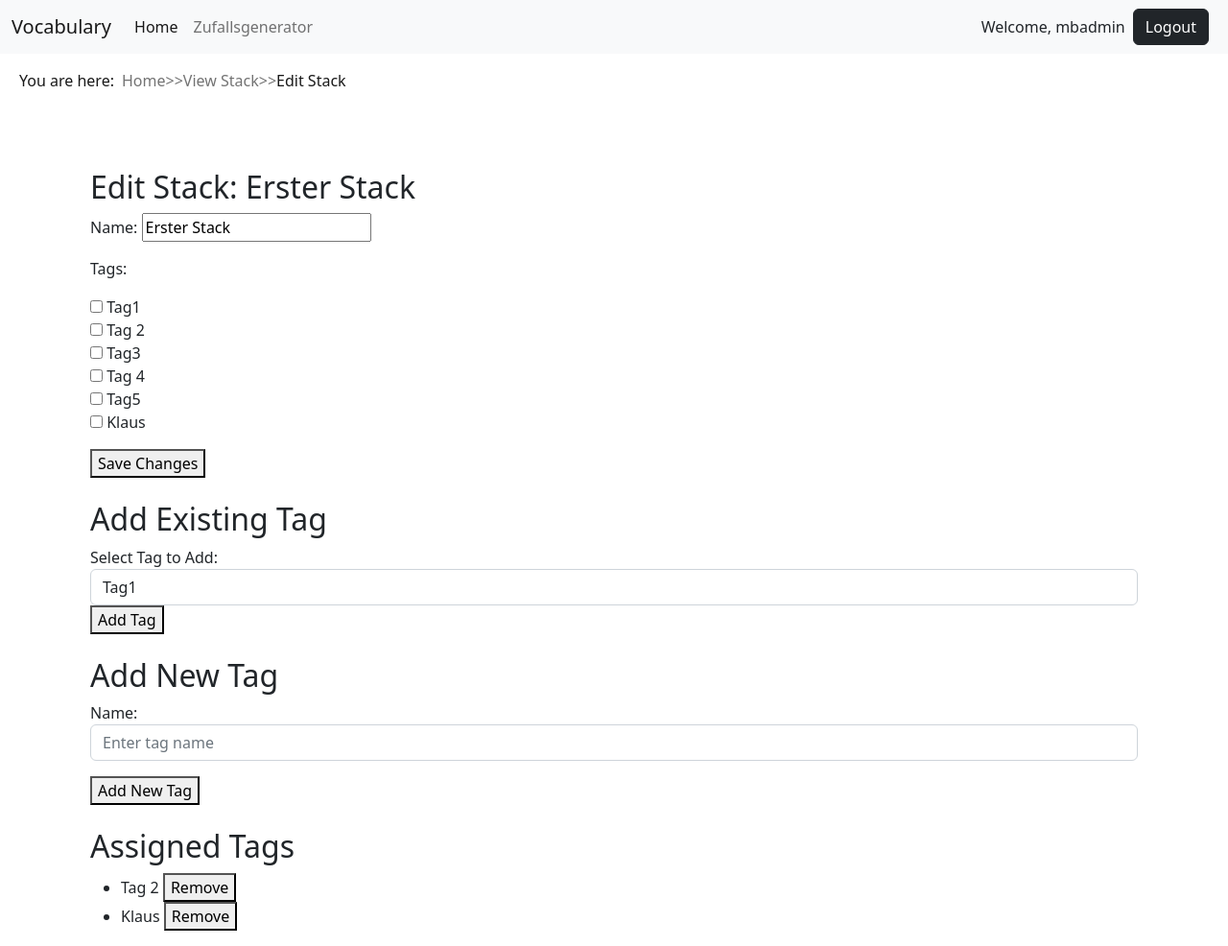
After one commit to mbihrle/vocabulary_trainer_django, a Django app: page /stack/20/edit_stack/ in a window 1280 px wide. The commit adds this page. Shown: the whole page at 96% size. Run offline with Django 5.2, Linux system fonts and the light colour scheme; a user stored in the database is signed in; data comes from the database, SQL or seed files in the repository; both versions use the stored data as it was after the commit.

Commit message:
basics of stack tagging

```diff
--- a/voc_trainer/vocab/admin.py
+++ b/voc_trainer/vocab/admin.py
@@ -1,7 +1,9 @@
 from django.contrib import admin
 
 # Register your models here.
-from .models import Card, Stack
+from .models import Card, Stack, Tag, StackTag
 
 admin.site.register(Card)
 admin.site.register(Stack)
+admin.site.register(Tag)
+admin.site.register(StackTag)
--- a/voc_trainer/vocab/forms.py
+++ b/voc_trainer/vocab/forms.py
@@ -1,23 +1,44 @@
 from django import forms
-from .models import Card, Stack
+from .models import Card, Stack, Tag, StackTag
 
 class CardForm(forms.ModelForm):
     class Meta:
         model = Card
         fields = ['front', 'back']
-        # widgets = {
-        #     'front': forms.TextInput(attrs={'class': 'form-control'}),
-        #     'back': forms.TextInput(attrs={'class': 'form-control'}),
-        # }
+
+
+# class StackForm(forms.ModelForm):
+#     tags = forms.ModelMultipleChoiceField(queryset=Tag.objects.all(), required=False, widget=forms.CheckboxSelectMultiple)
+
+#     class Meta:
+#         model = Stack
+#         fields = ['name', 'tags']
+
+#     def save(self, commit=True):
+#         stack = super().save(commit=False)
+#         if commit:
+#             stack.save()
+#             self.save_m2m()  # Save tags
+#         return stack
 
 class StackForm(forms.ModelForm):
+    tags = forms.ModelMultipleChoiceField(
+        queryset=Tag.objects.all(),
+        widget=forms.CheckboxSelectMultiple,
+        required=False
+    )
+
     class Meta:
         model = Stack
+        fields = ['name', 'tags']
+
+class TagForm(forms.ModelForm):
+    class Meta:
+        model = Tag
         fields = ['name']
-
-# class AnswerForm(forms.Form):
-#     card_id = forms.IntegerField(widget=forms.HiddenInput)
-#     answer = forms.CharField(max_length=255, widget=forms.TextInput(attrs={'placeholder': 'Enter translation'}))
+        widgets = {
+            'name': forms.TextInput(attrs={'class': 'form-control', 'placeholder': 'Enter tag name'}),
+        }
 
 class AnswerForm(forms.Form):
     answer = forms.CharField(
--- /dev/null
+++ b/voc_trainer/vocab/templates/vocab/edit_stack.html
@@ -0,0 +1,267 @@
+{% extends 'profiles/base.html' %}
+
+
+{% block content %}
+
+<nav class="navbar navbar-expand-lg">
+  <div class="container-fluid">
+      <ul class="navbar-nav me-auto mb-2 mb-lg-0">
+        <li class="nav-item">
+          <p class="nav-link active pe-2" aria-current="page">You are here:</p>
+        </li>
+        <li class="nav-item">
+          <a class="nav-link px-0" aria-current="page" href="{% url 'vocab:home' %}">Home</a>
+        </li>
+        <li class="nav-link px-0"> >> </li>
+        <li class="nav-item">
+          <a class="nav-link px-0" href="{% url 'vocab:stack_detail' stack.id %}">View Stack</a>
+        </li>
+        <li class="nav-link px-0" > >> </li>
+        <li class="nav-item">
+          <a class="nav-link active px-0" href="{% url 'vocab:edit_stack' stack.id %}">Edit Stack</a>
+        </li>
+      </ul>
+
+  </div>
+</nav>
+<section class="container">
+    <div class="container mt-5">
+        <div class="row justify-content-center">
+
+        </div>
+         <h2>Edit Stack: {{ stack.name }}</h2>
+    <!-- Stack Edit Form -->
+    <form method="post" action="{% url 'vocab:edit_stack' stack.id %}">
+        {% csrf_token %}
+        {{ form.as_p }}
+        <button type="submit">Save Changes</button>
+    </form>
+    <br/>
+
+    <!-- Add Existing Tag Form -->
+    <h2>Add Existing Tag</h2>
+    <form method="post" action="{% url 'vocab:edit_stack' stack.id %}">
+        {% csrf_token %}
+        <div class="form-group">
+            <label for="existing_tag">Select Tag to Add:</label>
+            <select name="existing_tag" id="existing_tag" class="form-control">
+                {% for tag in unassigned_tags %}
+                    <option value="{{ tag.id }}">{{ tag.name }}</option>
+                {% endfor %}
+            </select>
+        </div>
+        <button type="submit" name="add_existing_tag">Add Tag</button>
+    </form>
+    <br/>
+    <!-- New Tag Form -->
+    <h2>Add New Tag</h2>
+    <form method="post" action="{% url 'vocab:edit_stack' stack.id %}">
+        {% csrf_token %}
+        {{ tag_form.as_p }}
+        <button type="submit" name="new_tag">Add New Tag</button>
+    </form>
+
+
+    <br/>
+    <!-- Display Assigned Tags -->
+    <h2>Assigned Tags</h2>
+    <ul>
+        {% for stack_tag in assigned_tags %}
+            <li>
+                {{ stack_tag.tag.name }}
+                <form method="post" action="{% url 'vocab:remove_stack_tag' stack_tag.id %}" style="display:inline;">
+                    {% csrf_token %}
+                    <button type="submit">Remove</button>
+                </form>
+            </li>
+        {% endfor %}
+    </ul>
+
+    <!-- Display Messages -->
+    {% if messages %}
+        <ul class="messages">
+            {% for message in messages %}
+                <li {% if message.tags %} class="{{ message.tags }}"{% endif %}>{{ message }}</li>
+            {% endfor %}
+        </ul>
+    {% endif %}
+    </div>
+</section>
+
+{% endblock %}
+   {% comment %} <h1>Edit Stack: {{ stack.name }}</h1>
+
+  <!-- Stack Edit Form -->
+  <form method="post">
+      {% csrf_token %}
+      {{ form.as_p }}
+      <button type="submit">Save Changes</button>
+  </form>
+
+  <!-- New Tag Form -->
+  <h2>Add New Tag</h2>
+  <form method="post">
+      {% csrf_token %}
+      {{ tag_form.as_p }}
+      <button type="submit" name="new_tag">Add New Tag</button>
+  </form>
+
+  <!-- Display Existing Tags -->
+  <h2>Assigned Tags</h2>
+  <ul>
+      {% for stack_tag in assigned_tags %}
+          <li>
+              {{ stack_tag.tag.name }}
+              <form method="post" action="{% url 'vocab:remove_stack_tag' stack_tag.id %}" style="display:inline;">
+                  {% csrf_token %}
+                  <button type="submit">Remove</button>
+              </form>
+          </li>
+      {% endfor %}
+  </ul>
+
+  <!-- Display Messages -->
+  {% if messages %}
+      <ul class="messages">
+          {% for message in messages %}
+              <li {% if message.tags %} class="{{ message.tags }}"{% endif %}>{{ message }}</li>
+          {% endfor %}
+      </ul>
+  {% endif %}
+
+
+{% endblock %}
+{% endcomment %}
+
+<div class="container mt-5">
+    <h2>Edit Stack</h2>
+
+    <form method="post">
+        {% csrf_token %}
+
+        <div class="form-group">
+            <label for="{{ form.name.id_for_label }}">Stack Name</label>
+            <input type="text" class="form-control" id="{{ form.name.id_for_label }}" name="{{ form.name.name }}" value="{{ form.name.value }}" placeholder="Enter stack name">
+            {% if form.name.errors %}
+                <div class="text-danger">
+                    {{ form.name.errors }}
+                </div>
+            {% endif %}
+        </div>
+
+        <hr>
+
+    <!-- Tag Assignment Section -->
+    <h3>Assign Tags to Stack</h3>
+    <form method="post">
+        {% csrf_token %}
+        <div class="form-group">
+            <label for="tag_id">Select a Tag to Assign:</label>
+            <select name="tag_id" id="tag_id" class="form-control">
+                {% for tag in all_tags %}
+                    <option value="{{ tag.id }}">{{ tag.name }}</option>
+                {% endfor %}
+            </select>
+        </div>
+        <button type="submit" name="add_tag_to_stack" class="btn btn-success">Add Tag</button>
+    </form>
+
+    <h4>Assigned Tags:</h4>
+    <ul class="list-group">
+        {% for stack_tag in stack_tags %}
+            <li class="list-group-item d-flex justify-content-between align-items-center">
+                {{ stack_tag.tag.name }}
+                <form method="post" class="ml-auto">
+                    {% csrf_token %}
+                    <input type="hidden" name="tag_id" value="{{ stack_tag.tag.id }}">
+                    <button type="submit" name="remove_tag_from_stack" class="btn btn-danger btn-sm">Remove</button>
+                </form>
+            </li>
+        {% empty %}
+            <li class="list-group-item">No tags assigned.</li>
+        {% endfor %}
+    </ul>
+
+    <hr>
+
+    <!-- Add New Tag Section -->
+    <h3>Add New Tag</h3>
+    <form method="post">
+        {% csrf_token %}
+        <div class="form-group">
+            <input type="text" name="new_tag_name" class="form-control" placeholder="Enter new tag name">
+        </div>
+        <button type="submit" name="add_new_tag" class="btn btn-primary">Add Tag</button>
+    </form>
+
+    <hr>
+
+    <!-- Delete Tag Section -->
+    <h3>Delete Tags</h3>
+    <form method="post">
+        {% csrf_token %}
+        <div class="form-group">
+            <label for="delete_tag_id">Select a Tag to Delete:</label>
+            <select name="tag_id" id="delete_tag_id" class="form-control">
+                {% for tag in all_tags %}
+                    <option value="{{ tag.id }}">{{ tag.name }}</option>
+                {% endfor %}
+            </select>
+        </div>
+        <button type="submit" name="delete_tag" class="btn btn-danger">Delete Tag</button>
+    </form>
+</div>
+
+
+
+
+
+
+        <div class="form-group">
+            <label for="{{ form.tags.id_for_label }}">Tags</label>
+            <select class="form-control" id="{{ form.tags.id_for_label }}" name="{{ form.tags.name }}" multiple>
+                {% for tag in form.tags.field.queryset %}
+                    <option value="{{ tag.id }}" {% if tag in form.tags.value %}selected{% endif %}>{{ tag.name }}</option>
+                {% endfor %}
+            </select>
+            <small class="form-text text-muted">Select or add tags for this stack.</small>
+            {% if form.tags.errors %}
+                <div class="text-danger">
+                    {{ form.tags.errors }}
+                </div>
+            {% endif %}
+        </div>
+        <button type="submit" name="save_stack" class="btn btn-primary">Save Changes</button>
+        <a href="{% url 'vocab:stack_detail' stack_id %}" class="btn btn-secondary">Cancel</a>
+    </form>
+
+    <hr>
+
+    <h3>Add a New Tag</h3>
+    <form method="post">
+        {% csrf_token %}
+        <div class="form-group">
+            <label for="{{ tag_form.name.id_for_label }}">Tag Name</label>
+            <input type="text" class="form-control" id="{{ tag_form.name.id_for_label }}" name="{{ tag_form.name.name }}" placeholder="Enter new tag">
+            {% if tag_form.name.errors %}
+                <div class="text-danger">
+                    {{ tag_form.name.errors }}
+                </div>
+            {% endif %}
+        </div>
+        <button type="submit" name="add_tag" class="btn btn-success">Add Tag</button>
+    </form>
+
+
+    #############
+                        <!-- Form to add a new tag -->
+            <h4>Add a new tag:</h4>
+            <form method="post" action="{% url 'vocab:add_tag_to_stack' stack.id %}">
+                {% csrf_token %}
+                <div class="form-group">
+                    <input type="text" name="tag_name" class="form-control" placeholder="Enter tag name" required>
+                </div>
+                <button type="submit" class="btn btn-primary">Add Tag</button>
+            </form>
+     #############
+</div>
--- a/voc_trainer/vocab/urls.py
+++ b/voc_trainer/vocab/urls.py
@@ -1,6 +1,6 @@
 from django.urls import path
 from . import views  # function based
-from .views import StartQuizView, QuizView, RenameStackView, DeleteStackView, DeleteCardView, MoveCardsView, EditCardView
+from .views import StartQuizView, QuizView, DeleteStackView, DeleteCardView, MoveCardsView, EditCardView
 
 app_name = 'vocab'
 
@@ -15,7 +15,9 @@ urlpatterns = [
     path('quiz/<int:stack_id>/', QuizView.as_view(), name='quiz'),
     path('random_direction/', views.random_direction, name='random_direction'),
     path('test/', views.test, name='test'),
-    path('stack/<int:pk>/rename/', RenameStackView.as_view(), name='rename_stack'),
+    #     path('stack/<int:pk>/rename/', RenameStackView.as_view(), name='rename_stack'),
+    path('stack/<int:stack_id>/edit_stack/',
+         views.edit_stack, name='edit_stack'),
     path('stack/<int:pk>/delete/', DeleteStackView.as_view(), name='delete_stack'),
     path('stack/<int:stack_id>/card/<int:pk>/delete/',
          DeleteCardView.as_view(), name='delete_card'),
@@ -23,4 +25,7 @@ urlpatterns = [
          EditCardView.as_view(), name='edit_card'),
     path('stack/<int:stack_id>/move-cards/',
          MoveCardsView.as_view(), name='move_cards'),
+    path('stack/<int:stack_id>/add_tag/',
+         views.add_tag_to_stack, name='add_tag_to_stack'),
+     path('stack/tag/remove/<int:stack_tag_id>/', views.remove_stack_tag, name='remove_stack_tag'),
 ]
--- a/voc_trainer/vocab/views.py
+++ b/voc_trainer/vocab/views.py
@@ -1,5 +1,5 @@
 
-from .models import Stack, Card
+from .models import Stack, Card, Tag, StackTag
 from django.views.generic.edit import FormView
 from django.utils import timezone
 from .forms import AnswerForm
@@ -11,8 +11,10 @@ from django.urls import reverse_lazy
 from django.views.generic.edit import FormView, UpdateView, DeleteView
 from django.views import View
 from .models import Card, Stack
-from .forms import AnswerForm, CardForm, StackForm
+from .forms import AnswerForm, CardForm, StackForm, TagForm
 from django.contrib.auth.mixins import LoginRequiredMixin
+from django.contrib import messages
+from django.urls import reverse
 import random
 
 # def random_direction(request):
@@ -26,6 +28,7 @@ def random_direction(request):
     if request.method == 'POST':
         direction = random.choice(['links', 'rechts'])
     return render(request, 'vocab/direction.html', {'direction': direction})
+
 
 @login_required
 def home(request):
@@ -63,6 +66,7 @@ class StartQuizView(LoginRequiredMixin, View):
         # Redirect to the quiz page
         return redirect('vocab:quiz', stack_id=stack.id)
 
+
 def test(request):
     return render(request, 'vocab/test.html')
 
@@ -72,6 +76,8 @@ def stack_detail(request, stack_id):
     stack = get_object_or_404(Stack, id=stack_id, user=request.user)
     cards = stack.cards.all()
     other_stacks = Stack.objects.exclude(id=stack_id)
+    # tags = stack.tags.all()  # Get all tags associated with this stack
+    stack_tags = StackTag.objects.filter(stack=stack)  # Get the StackTag relationships
 
     if request.method == 'POST':
         form = CardForm(request.POST)
@@ -84,8 +90,31 @@ def stack_detail(request, stack_id):
     else:
         form = CardForm()
 
-    return render(request, 'vocab/stack_detail.html', {'stack': stack, 'cards': cards, 'form': form, 'other_stacks': other_stacks})
+    context = {
+        'stack': stack,
+        'cards': cards,
+        'form': form,
+        'other_stacks': other_stacks,
+        'stack_tags': stack_tags
+    }
 
+    # return render(request, 'vocab/stack_detail.html', {'stack': stack, 'cards': cards, 'form': form, 'other_stacks': other_stacks})
+    return render(request, 'vocab/stack_detail.html', context)
+
+
+# @login_required
+# def create_stack(request):
+#     if request.method == 'POST':
+#         form = StackForm(request.POST)
+#         if form.is_valid():
+#             stack = form.save(commit=False)
+#             stack.user = request.user
+#             stack.save()
+#             return redirect('vocab:home')
+#     else:
+#         form = StackForm()
+
+#     return render(request, 'vocab/create_stack.html', {'form': form})
 
 @login_required
 def create_stack(request):
@@ -95,23 +124,100 @@ def create_stack(request):
             stack = form.save(commit=False)
             stack.user = request.user
             stack.save()
+            form.save_m2m()  # Save the tags
             return redirect('vocab:home')
     else:
         form = StackForm()
-
     return render(request, 'vocab/create_stack.html', {'form': form})
 
+# class RenameStackView(UpdateView):
+#     model = Stack
+#     form_class = StackForm
+#     template_name = 'vocab/rename_stack.html'
 
-class RenameStackView(UpdateView):
-    model = Stack
-    form_class = StackForm
-    template_name = 'vocab/rename_stack.html'
+#     def get_success_url(self):
+#         return reverse_lazy('vocab:stack_detail', kwargs={'stack_id': self.object.id})
 
-    def get_success_url(self):
-        return reverse_lazy('vocab:stack_detail', kwargs={'stack_id': self.object.id})
+#     def get_queryset(self):
+#         return Stack.objects.filter(user=self.request.user)
 
-    def get_queryset(self):
-        return Stack.objects.filter(user=self.request.user)
+
+@login_required
+
+def edit_stack(request, stack_id):
+    stack = get_object_or_404(Stack, id=stack_id)
+    assigned_tags = StackTag.objects.filter(stack=stack)
+    unassigned_tags = Tag.objects.exclude(stacktag__in=assigned_tags)
+
+    if request.method == 'POST':
+        if 'add_existing_tag' in request.POST:
+            tag_id = request.POST.get('existing_tag')
+            if tag_id:
+                tag = get_object_or_404(Tag, id=tag_id)
+                StackTag.objects.create(stack=stack, tag=tag)
+                messages.success(request, f'Tag "{tag.name}" added to the stack.')
+
+        elif 'new_tag' in request.POST:
+            tag_form = TagForm(request.POST)
+            if tag_form.is_valid():
+                new_tag = tag_form.save(commit=False)
+                new_tag.user = request.user
+                new_tag.save()
+                StackTag.objects.create(stack=stack, tag=new_tag)
+                messages.success(request, f'New tag "{new_tag.name}" created and added to the stack.')
+
+        elif 'save_changes' in request.POST:
+            form = StackForm(request.POST, instance=stack)
+            if form.is_valid():
+                form.save()
+                messages.success(request, 'Stack updated successfully.')
+
+        return redirect('vocab:edit_stack', stack_id=stack.id)
+
+    else:
+        form = StackForm(instance=stack)
+        tag_form = TagForm()
+
+    context = {
+        'stack': stack,
+        'form': form,
+        'tag_form': tag_form,
+        'assigned_tags': assigned_tags,
+        'unassigned_tags': unassigned_tags,
+    }
+
+    return render(request, 'vocab/edit_stack.html', context)
+
+
+# def edit_stack(request, stack_id):
+#     stack = get_object_or_404(Stack, id=stack_id)
+
+#     # Initialize forms
+#     stack_form = StackForm(instance=stack)
+#     tag_form = TagForm()
+
+#     if request.method == 'POST':
+#         if 'save_stack' in request.POST:  # Handle stack form submission
+#             stack_form = StackForm(request.POST, instance=stack)
+#             if stack_form.is_valid():
+#                 stack_form.save()
+#                 return redirect('vocab:stack_detail', stack_id=stack.id)
+
+#         elif 'add_tag' in request.POST:  # Handle tag form submission
+#             tag_form = TagForm(request.POST)
+#             if tag_form.is_valid():
+#                 new_tag = tag_form.save()
+#                 stack.tags.add(new_tag)  # Add the new tag to the stack
+#                 return redirect('vocab:edit_stack', stack_id=stack.id)
+
+#     context = {
+#         'form': stack_form,
+#         'tag_form': tag_form,
+#         'stack_id': stack_id,
+#         'stack': stack,
+#     }
+#     return render(request, 'vocab/edit_stack.html', context)
+
 
 
 class DeleteStackView(LoginRequiredMixin, DeleteView):
@@ -186,7 +292,6 @@ class MoveCardsView(View):
         return redirect('vocab:stack_detail', stack_id=current_stack.id)
 
 
-
 class StartQuizView(LoginRequiredMixin, View):
     def get(self, request, *args, **kwargs):
         stack_id = kwargs.get('stack_id')
@@ -227,9 +332,11 @@ class QuizView(LoginRequiredMixin, FormView):
     def get_context_data(self, **kwargs):
         context = super().get_context_data(**kwargs)
 
-        asked_card_ids = self.request.session.get(f'asked_card_ids_{self.stack.id}', [])
+        asked_card_ids = self.request.session.get(
+            f'asked_card_ids_{self.stack.id}', [])
         total_cards = self.stack.cards.count()
-        correct_answers = self.request.session.get(f'correct_answers_{self.stack.id}', 0)
+        correct_answers = self.request.session.get(
+            f'correct_answers_{self.stack.id}', 0)
 
         if len(asked_card_ids) == total_cards:
             context['quiz_finished'] = True
@@ -238,8 +345,10 @@ class QuizView(LoginRequiredMixin, FormView):
         else:
             card = self.get_random_card(exclude_ids=asked_card_ids)
             context['card'] = card
-            context['card_question'] = card.back if self.request.session.get('inverse_quiz') else card.front
-            context['quiz_status'] = self.request.session.get('quiz_status', 'question')
+            context['card_question'] = card.back if self.request.session.get(
+                'inverse_quiz') else card.front
+            context['quiz_status'] = self.request.session.get(
+                'quiz_status', 'question')
         context['stack'] = self.stack
 
         return context
@@ -253,11 +362,13 @@ class QuizView(LoginRequiredMixin, FormView):
         card = get_object_or_404(Card, id=card_id, stack=self.stack)
 
         # Determine the correct answer depending on quiz mode (normal or inverse)
-        correct_answer = card.front if self.request.session.get('inverse_quiz') else card.back
+        correct_answer = card.front if self.request.session.get(
+            'inverse_quiz') else card.back
 
         if correct_answer.lower() == answer.lower():
             self.request.session['result'] = 'Correct!'
-            self.request.session[f'correct_answers_{self.stack.id}'] = self.request.session.get(f'correct_answers_{self.stack.id}', 0) + 1
+            self.request.session[f'correct_answers_{self.stack.id}'] = self.request.session.get(
+                f'correct_answers_{self.stack.id}', 0) + 1
             card.correct_answers += 1
         else:
             self.request.session['result'] = f"{correct_answer}"
@@ -273,7 +384,8 @@ class QuizView(LoginRequiredMixin, FormView):
         self.request.session['question'] = card.back if self.request.session.get('inverse_quiz') else card.front
         self.request.session['solution'] = correct_answer
 
-        asked_card_ids = self.request.session.get(f'asked_card_ids_{self.stack.id}', [])
+        asked_card_ids = self.request.session.get(
+            f'asked_card_ids_{self.stack.id}', [])
         asked_card_ids.append(card_id)
         self.request.session[f'asked_card_ids_{self.stack.id}'] = asked_card_ids
 
@@ -305,6 +417,35 @@ class QuizView(LoginRequiredMixin, FormView):
         return super().post(request, *args, **kwargs)
 
     def clear_session_data(self):
-        session_keys = ['result', 'question', 'solution', 'user_input', 'quiz_status']
+        session_keys = ['result', 'question',
+                        'solution', 'user_input', 'quiz_status']
         for key in session_keys:
             self.request.session.pop(key, None)
+
+
+
+def add_tag_to_stack(request, stack_id):
+    stack = get_object_or_404(Stack, id=stack_id)
+
+    if request.method == 'POST':
+        tag_name = request.POST.get('tag_name')
+        if tag_name:
+            tag, created = Tag.objects.get_or_create(name=tag_name)
+            StackTag.objects.get_or_create(stack=stack, tag=tag, added_by=request.user)
+
+    return redirect('vocab:edit_stack', stack_id=stack.id)
+    # return redirect('vocab:stack_detail', stack_id=stack.id)
+
+
+def stacks_by_tag(request, tag_name):
+    tag = get_object_or_404(Tag, name=tag_name)
+    stacks = Stack.objects.filter(stacktag__tag=tag)
+
+    return render(request, 'vocab/stacks_by_tag.html', {'stacks': stacks, 'tag': tag})
+
+
+def remove_stack_tag(request, stack_tag_id):
+    stack_tag = get_object_or_404(StackTag, id=stack_tag_id)
+    stack_tag.delete()
+    messages.success(request, 'Tag removed from stack successfully!')
+    return redirect(reverse('vocab:edit_stack', args=[stack_tag.stack.id]))
```
Also changed, not shown: voc_trainer/vocab/models.py (+23 -23 lines), voc_trainer/vocab/templates/vocab/create_stack.html (+4 -4 lines), voc_trainer/vocab/templates/vocab/home.html (+9 -0 lines), voc_trainer/vocab/templates/vocab/stack_detail.html (+11 -1 lines), voc_trainer/db.sqlite3, voc_trainer/vocab/migrations/0007_tag_stacktag.py (added), voc_trainer/vocab/migrations/0008_stack_tags.py (added), voc_trainer/vocab/migrations/0009_remove_stack_tags_stacktag_added_by.py (added), voc_trainer/vocab/migrations/0010_tag_user.py (added), voc_trainer/vocab/templates/vocab/rename_stack old.html (renamed from voc_trainer/vocab/templates/vocab/rename_stack.html).
